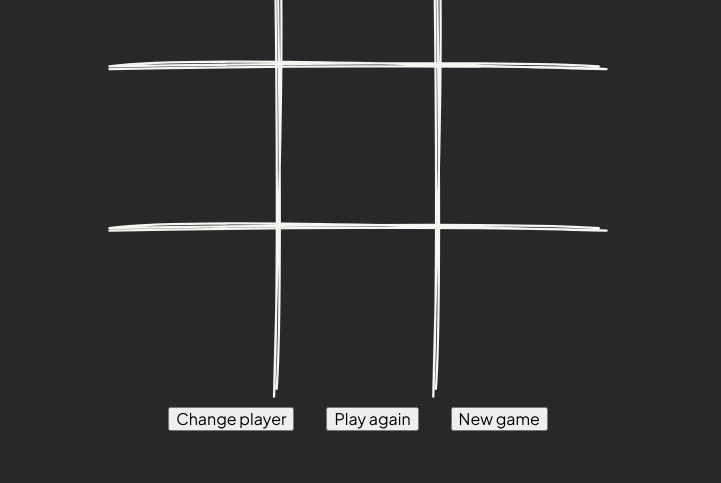
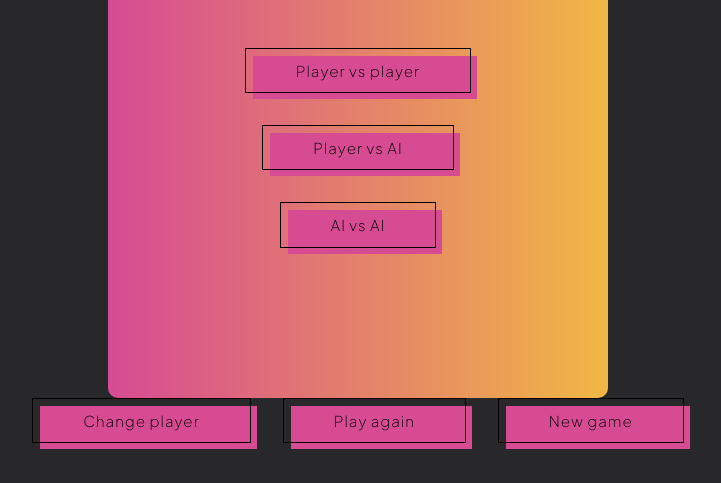
Before and after one commit to oppedal/tic-tac-toe, a plain HTML site: page index.html in a window 1280 px wide. Shown: the part 317-800 px from the top of the page, without its empty margins (282-1003 px from the left). Drawn offline with Linux system fonts and the light colour scheme.

Commit message:
Starting on modal

```diff
--- a/index.html
+++ b/index.html
@@ -40,7 +40,7 @@
               <button class="p-ai">Player vs AI</button>
               <button class="ai-ai">AI vs AI</button>
             </div>
-            <div class="modal--pvp">
+            <div class="modal--pvp hidden">
               <input
                 type="text"
                 name="player-one"
@@ -55,7 +55,7 @@
               />
               <button type="submit">Let's play!</button>
             </div>
-            <div class="modal--pai">
+            <div class="modal--pai hidden">
               <input
                 type="text"
                 name="player-one"
--- a/script.js
+++ b/script.js
@@ -198,3 +198,12 @@ const Player = (playerName, playerNumber) => {
 
   return { getName, getMarker };
 };
+
+const arr = [1, 2, 3, 4, 5, 6];
+
+const output = arr.reduce((acc, curr) => {
+  if (curr > acc) acc = curr;
+  return acc;
+}, 0);
+
+console.log(output);
--- a/style.css
+++ b/style.css
@@ -14,7 +14,32 @@ html {
   font-family: var(--normal);
   background-color: var(--dark);
 }
-
+button {
+  font-size: 15px;
+  font-weight: 200;
+  letter-spacing: 1px;
+  padding: 13px 50px 13px;
+  outline: 0;
+  border: 1px solid black;
+  cursor: pointer;
+  position: relative;
+  background-color: rgba(0, 0, 0, 0);
+}
+button::after {
+  content: '';
+  background-color: var(--o);
+  width: 100%;
+  z-index: -1;
+  position: absolute;
+  height: 100%;
+  top: 7px;
+  left: 7px;
+  transition: 0.2s;
+}
+button:hover::after {
+  top: 0px;
+  left: 0px;
+}
 .container {
   height: 100vh;
   /* background-image: url(/img/art-left.svg), url(/img/art-right.svg);
@@ -101,23 +126,71 @@ header h2 {
   background-repeat: no-repeat;
   background-position: center;
 }
+.hidden {
+  display: none;
+}
 .modal {
-  display: none;
   margin-inline: auto;
   grid-area: 2 / 1 / 4 / 3;
   height: 720px;
   width: 720px;
-  background-color: blue;
-  z-index: 100;
+  border-radius: 10px 10px 10px 10px;
+  -moz-border-radius: 10px 10px 10px 10px;
+  -webkit-border-radius: 10px 10px 10px 10px;
+  border: 0px solid #000000;
+  background: rgba(214, 75, 147, 1);
+  background: -moz-linear-gradient(
+    left,
+    rgba(214, 75, 147, 1) 0%,
+    rgba(241, 183, 68, 1) 100%
+  );
+  background: -webkit-gradient(
+    left top,
+    right top,
+    color-stop(0%, rgba(214, 75, 147, 1)),
+    color-stop(100%, rgba(241, 183, 68, 1))
+  );
+  background: -webkit-linear-gradient(
+    left,
+    rgba(214, 75, 147, 1) 0%,
+    rgba(241, 183, 68, 1) 100%
+  );
+  background: -o-linear-gradient(
+    left,
+    rgba(214, 75, 147, 1) 0%,
+    rgba(241, 183, 68, 1) 100%
+  );
+  background: -ms-linear-gradient(
+    left,
+    rgba(214, 75, 147, 1) 0%,
+    rgba(241, 183, 68, 1) 100%
+  );
+  background: linear-gradient(
+    to right,
+    rgba(214, 75, 147, 1) 0%,
+    rgba(241, 183, 68, 1) 100%
+  );
+  filter: progid:DXImageTransform.Microsoft.gradient( startColorstr='#d64b93', endColorstr='#f1b744', GradientType=1 );
+
+  z-index: 50;
   position: fixed;
+  display: flex;
+  flex-direction: column;
+  justify-content: space-around;
 }
 .modal--start {
   display: flex;
   flex-direction: column;
   align-items: center;
-  justify-content: center;
-  gap: 1rem;
-  display: none;
+  justify-content: space-evenly;
+  gap: 2rem;
+}
+.modal--start h1 {
+  font-size: 3rem;
+  font-family: var(--hand);
+  color: var(--dark);
+  position: absolute;
+  top: 0;
 }
 .modal--pvp {
   display: flex;
@@ -125,10 +198,9 @@ header h2 {
   align-items: center;
   justify-content: center;
   gap: 1rem;
-  /* display: none; */
+  display: none;
 }
 .modal--pai {
-  display: none;
 }
 footer {
   grid-area: 4 / 1 / 5 / 3;
```
